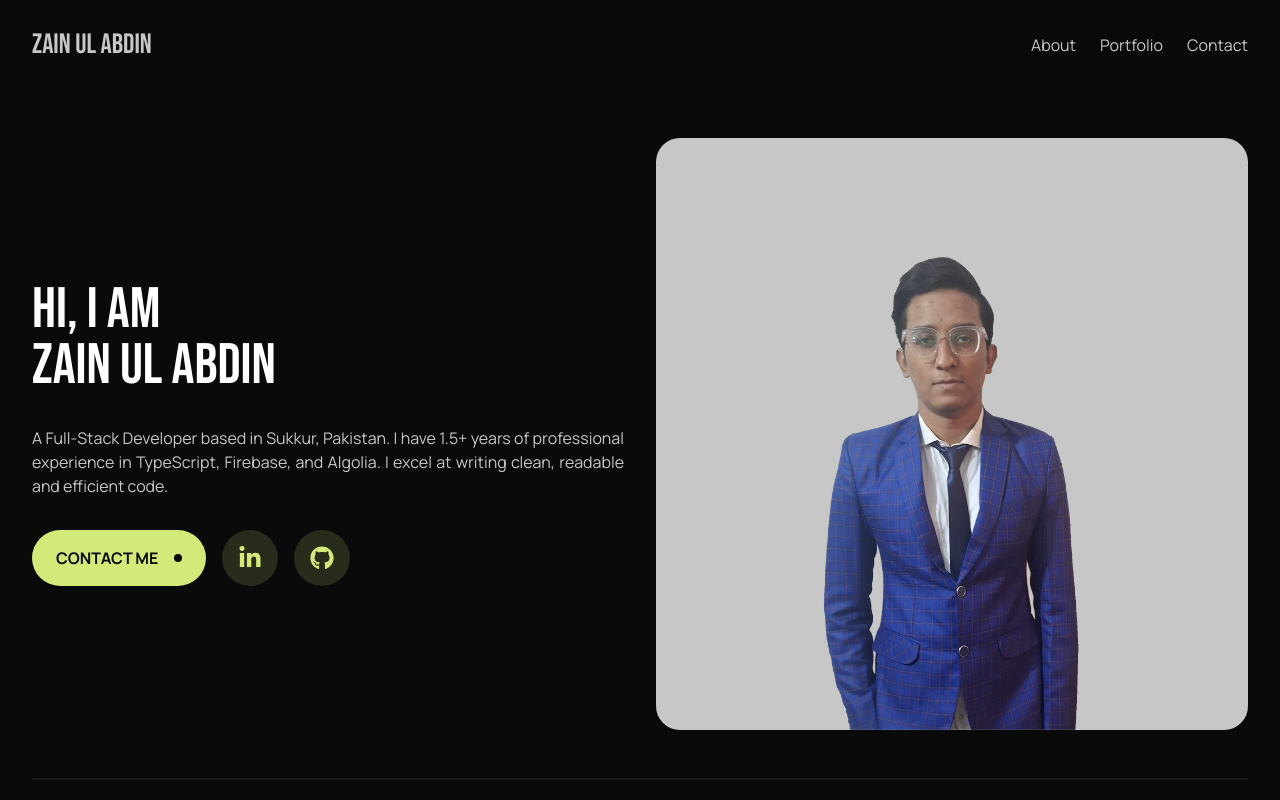
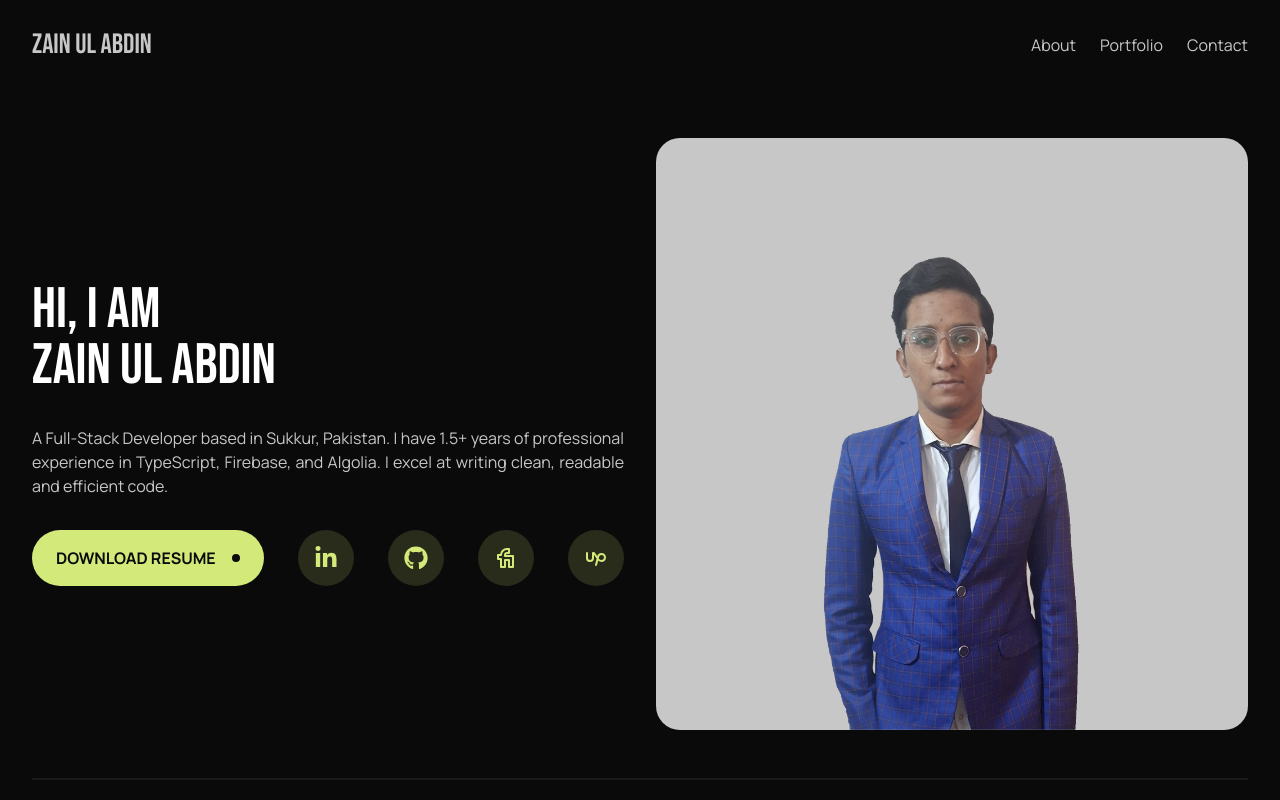
Before and after one commit to Zain-Khoso/Zain-Khoso, a Next.js app: page / in a window 1280 px wide. Shown: the top 800 px of the page. Built offline with nearby package versions, Linux system fonts and the light colour scheme.

Commit message:
update: Upwork and Fiverr links

```diff
--- a/src/app/about/page.tsx
+++ b/src/app/about/page.tsx
@@ -1,6 +1,7 @@
 // Assets.
 import { FaGithub, FaLinkedinIn, FaDownload } from 'react-icons/fa';
-import { FaXTwitter, FaMedium, FaArrowUpRightFromSquare } from 'react-icons/fa6';
+import { FaArrowUpRightFromSquare } from 'react-icons/fa6';
+import { TbBrandUpwork, TbBrandFiverr } from 'react-icons/tb';
 
 // Components.
 import { ButtonLink } from '@/components/button';
@@ -110,17 +111,19 @@ export default function AboutPage() {
             ></ButtonLink>
 
             <ButtonLink
-              href="https://x.com/ZAIN_KHOSO_DEV"
+              href="https://www.fiverr.com/zainkhosodev"
               target="_blank"
               variant="icon"
-              icon={FaXTwitter}
+              icon={TbBrandFiverr}
+              iconClassName="fill-none stroke-primary"
             ></ButtonLink>
 
             <ButtonLink
-              href="https://medium.com/@zain.khoso.dev"
+              href="https://www.upwork.com/freelancers/~0149087552e102ee7e"
               target="_blank"
               variant="icon"
-              icon={FaMedium}
+              icon={TbBrandUpwork}
+              iconClassName="fill-none stroke-primary"
             ></ButtonLink>
           </div>
         </article>
--- a/src/app/page.tsx
+++ b/src/app/page.tsx
@@ -2,8 +2,9 @@
 import Image from 'next/image';
 
 // Assets.
-import { FaArrowDown, FaGithub, FaLinkedinIn } from 'react-icons/fa';
+import { FaDownload, FaGithub, FaLinkedinIn } from 'react-icons/fa';
 import { FaArrowUpRightFromSquare } from 'react-icons/fa6';
+import { TbBrandUpwork, TbBrandFiverr } from 'react-icons/tb';
 import ME from '@/assets/me.png';
 import Projectarium from '@/assets/projectarium.png';
 import Hippopitch from '@/assets/hippopitch.png';
@@ -30,21 +31,44 @@ export default function LandingPage() {
             efficient code.
           </P>
 
-          <div className="flex flex-wrap items-center gap-4">
-            <ButtonLink href="/#contact" icon={FaArrowDown}>
-              Contact Me
+          <div className="flex flex-wrap items-center justify-between gap-4">
+            <ButtonLink
+              href="/resume.pdf"
+              download="Zain's Resume.pdf"
+              icon={FaDownload}
+              className="min-w-full md:min-w-0"
+            >
+              Download Resume
             </ButtonLink>
+
             <ButtonLink
               href="https://linkedin.com/in/zain-khoso"
               target="_blank"
               variant="icon"
               icon={FaLinkedinIn}
             ></ButtonLink>
+
             <ButtonLink
               href="https://github.com/Zain-Khoso"
               target="_blank"
               variant="icon"
               icon={FaGithub}
+            ></ButtonLink>
+
+            <ButtonLink
+              href="https://www.fiverr.com/zainkhosodev"
+              target="_blank"
+              variant="icon"
+              icon={TbBrandFiverr}
+              iconClassName="fill-none stroke-primary"
+            ></ButtonLink>
+
+            <ButtonLink
+              href="https://www.upwork.com/freelancers/~0149087552e102ee7e"
+              target="_blank"
+              variant="icon"
+              icon={TbBrandUpwork}
+              iconClassName="fill-none stroke-primary"
             ></ButtonLink>
           </div>
         </article>
--- a/src/components/button.tsx
+++ b/src/components/button.tsx
@@ -6,6 +6,7 @@ import { cn } from '@/utils';
 
 // Types.
 import { IconType } from 'react-icons';
+import { ClassNameValue } from 'tailwind-merge';
 
 type CustomProps = {
   variant?: 'default' | 'icon';
@@ -15,6 +16,7 @@ type ButtonProps = React.ComponentProps<'button'> & CustomProps;
 type LinkProps = React.ComponentProps<'a'> &
   CustomProps & {
     href: string;
+    iconClassName?: ClassNameValue;
   };
 
 // Button component for the entire app.
@@ -57,6 +59,7 @@ export function ButtonLink({
   variant = 'default',
   className,
   icon: Icon,
+  iconClassName,
   ...props
 }: LinkProps) {
   return (
@@ -79,7 +82,7 @@ export function ButtonLink({
           )}
         </>
       ) : (
-        Icon && <Icon size={24} className="fill-primary" />
+        Icon && <Icon size={24} className={cn('fill-primary', iconClassName)} />
       )}
     </Link>
   );
```
